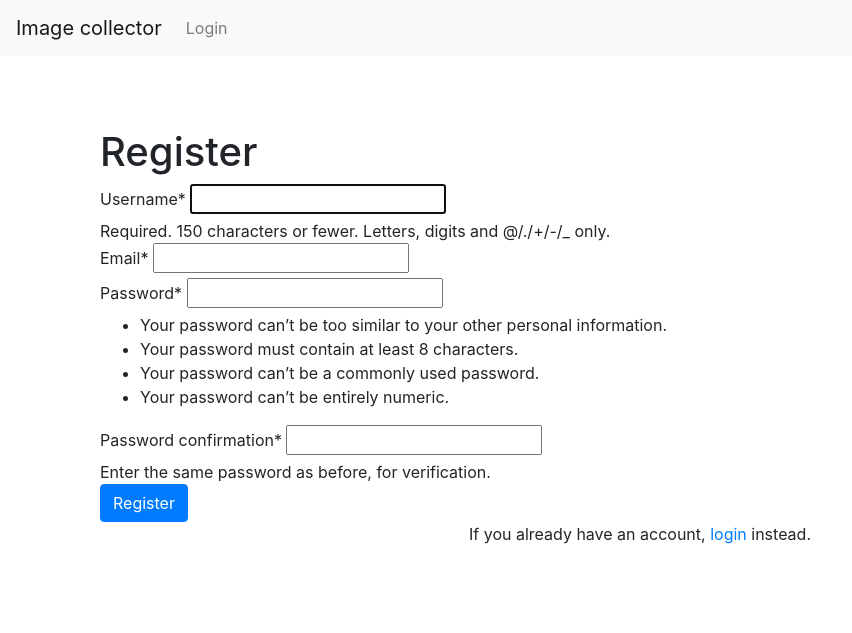
After one commit to irazzhivin/django-forum, a Django app: page /register/ in a window 1280 px wide. The commit adds this page. Shown: the top 633 px of the page, without its empty margins (0-852 px from the left). Run offline with Django 3.2, Linux system fonts and the light colour scheme; some libraries are stand-ins or nearby versions.

Commit message:
User logic

```diff
--- a/mysite/settings.py
+++ b/mysite/settings.py
@@ -37,7 +37,10 @@ INSTALLED_APPS = [
     'django.contrib.messages',
     'django.contrib.staticfiles',
     'posts',
+    'crispy_forms',
 ]
+
+CRISPY_TEMPLATE_PACK = 'uni_form'
 
 MIDDLEWARE = [
     'django.middleware.security.SecurityMiddleware',
--- a/mysite/urls.py
+++ b/mysite/urls.py
@@ -27,4 +27,7 @@ urlpatterns = [
     path('update-post/', views.update_post_view, name='update-post'),
     path('<int:id>/', views.detail_view, name='detail'),
     path('delete-image/<int:id>', views.delete_image, name="delete_image"),
+    path("register/", views.register_request, name="register"),
+    path("login", views.login_request, name="login"),
+    path("logout", views.logout_request, name= "logout"),
 ] + static(settings.MEDIA_URL, document_root=settings.MEDIA_ROOT)
--- /dev/null
+++ b/posts/forms.py
@@ -0,0 +1,19 @@
+from django import forms
+from django import forms
+from django.contrib.auth.forms import UserCreationForm
+from django.contrib.auth.models import User
+
+
+class NewUserForm(UserCreationForm):
+	email = forms.EmailField(required=True)
+
+	class Meta:
+		model = User
+		fields = ("username", "email", "password1", "password2")
+
+	def save(self, commit=True):
+		user = super(NewUserForm, self).save(commit=False)
+		user.email = self.cleaned_data['email']
+		if commit:
+			user.save()
+		return user
--- a/posts/views.py
+++ b/posts/views.py
@@ -1,6 +1,12 @@
-from django.shortcuts import render, get_object_or_404
+from django.shortcuts import render, get_object_or_404, redirect
 from django.http import HttpResponse, HttpResponseRedirect
 from django.urls import reverse
+
+from .forms import NewUserForm
+from django.contrib.auth import login, authenticate, logout
+from django.contrib import messages
+from django.contrib.auth.decorators import login_required
+from django.contrib.auth.forms import AuthenticationForm #add this
 
 from .models import Post, PostImage
 
@@ -11,11 +17,53 @@ def blog_view(request):
 def detail_view(request, id):
     post = get_object_or_404(Post, id=id)
     photos = PostImage.objects.filter(post=post)
-    return render(request, 'detail.html', {
+    if request.user.is_authenticated:
+        return render(request, 'gallery-view.html', {
+            'post':post,
+            'photos':photos
+        })
+    else:
+        return render(request, 'detail.html', {
         'post':post,
         'photos':photos
-    })
+        })
 
+def logout_request(request):
+	logout(request)
+	messages.info(request, "You have successfully logged out.")
+	return redirect("/")
+
+def register_request(request):
+	if request.method == "POST":
+		form = NewUserForm(request.POST)
+		if form.is_valid():
+			user = form.save()
+			login(request, user)
+			messages.success(request, "Registration successful." )
+			return redirect("/")
+		messages.error(request, "Unsuccessful registration. Invalid information.")
+	form = NewUserForm
+	return render (request=request, template_name="register.html", context={"register_form":form})
+
+def login_request(request):
+	if request.method == "POST":
+		form = AuthenticationForm(request, data=request.POST)
+		if form.is_valid():
+			username = form.cleaned_data.get('username')
+			password = form.cleaned_data.get('password')
+			user = authenticate(username=username, password=password)
+			if user is not None:
+				login(request, user)
+				messages.info(request, f"You are now logged in as {username}.")
+				return redirect("/")
+			else:
+				messages.error(request,"Invalid username or password.")
+		else:
+			messages.error(request,"Invalid username or password.")
+	form = AuthenticationForm()
+	return render(request=request, template_name="login.html", context={"login_form":form})
+
+@login_required
 def gallery_view(request, id):
     post = get_object_or_404(Post, id=id)
     photos = PostImage.objects.filter(post=post)
--- a/templates/base.html
+++ b/templates/base.html
@@ -8,10 +8,36 @@
     <link href="https://unpkg.com/filepond/dist/filepond.css" rel="stylesheet">
 
 
-
     <title>Multi-Image Gallery</title>
 </head>
+<nav class="navbar navbar-expand-lg navbar-light bg-light">
+    <a class="navbar-brand" href="#">Image collector</a>
+    <button class="navbar-toggler" type="button" data-toggle="collapse" data-target="#navbarText" aria-controls="navbarText" aria-expanded="false" aria-label="Toggle navigation">
+      <span class="navbar-toggler-icon"></span>
+    </button>
+    <div class="collapse navbar-collapse" id="navbarText">
+      <ul class="navbar-nav mr-auto">
+        {% if user.is_authenticated %}
+
+        <li class="nav-item">
+          <a class="nav-link" href="/logout">Logout</a>
+        </li>
+        <li class="nav-item">
+          <a class="nav-link" href="#">Welcome, {{user.username}}</a>
+        </li>
+
+        {% else %}
+
+        <li class="nav-item">
+          <a class="nav-link" href="/login">Login</a>
+        </li>
+
+        {% endif %}
+      </ul>
+    </div>
+  </nav>
 <body>
+
     <div class="container py-4">
         {% block content %}
         {% endblock %}
--- /dev/null
+++ b/templates/register.html
@@ -0,0 +1,18 @@
+{% extends 'base.html' %}
+
+{% block content %}
+
+{% load crispy_forms_tags %}
+
+<!--Register-->
+<div class="container py-5">
+	<h1>Register</h1>
+	<form method="POST">
+		{% csrf_token %}
+		{{ register_form|crispy }}
+		<button class="btn btn-primary" type="submit">Register</button>
+	</form>
+	<p class="text-center">If you already have an account, <a href="/login">login</a> instead.</p>
+</div>
+
+{% endblock %}
```
Also changed, not shown: templates/login.html (added, +18 -0 lines), db.sqlite3.
